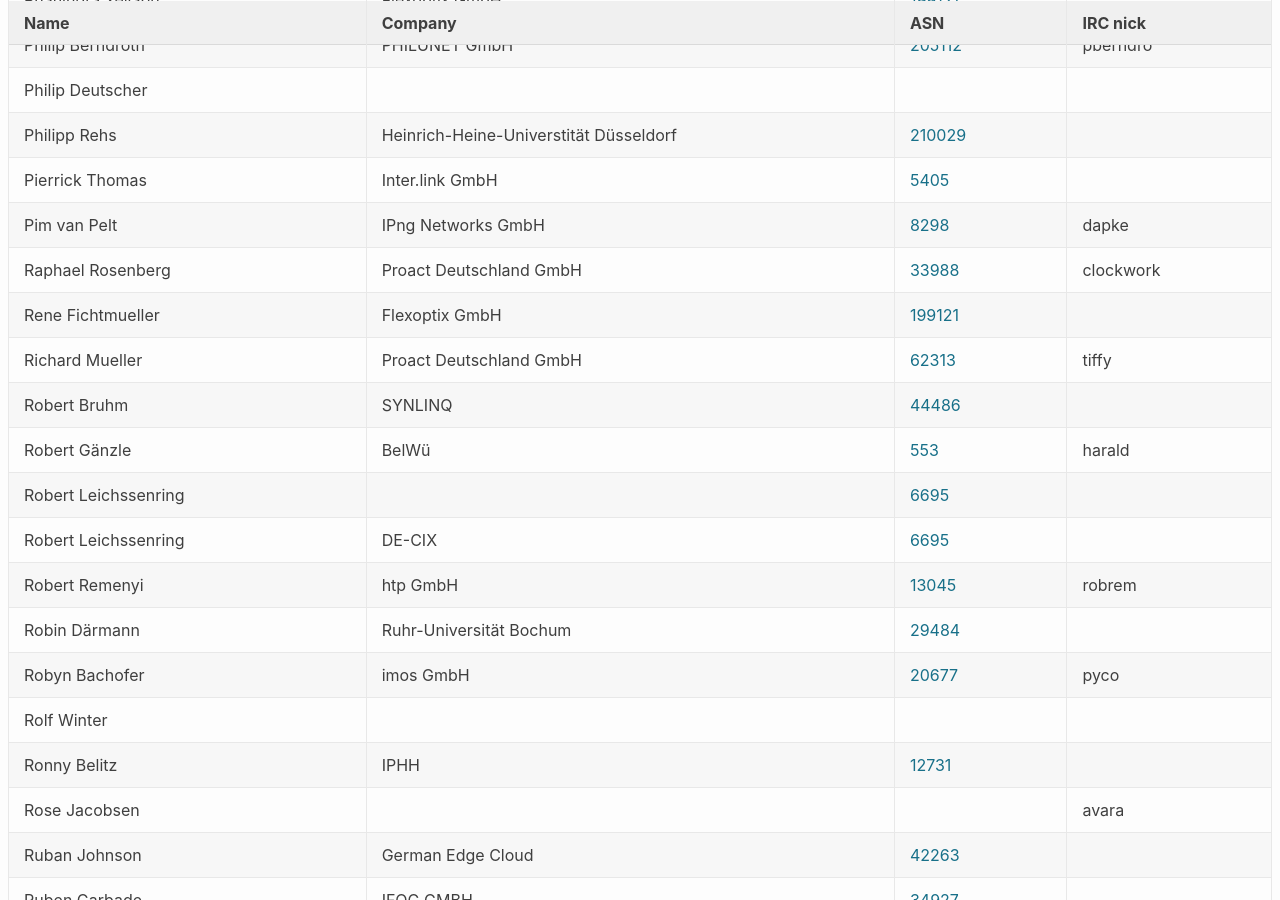
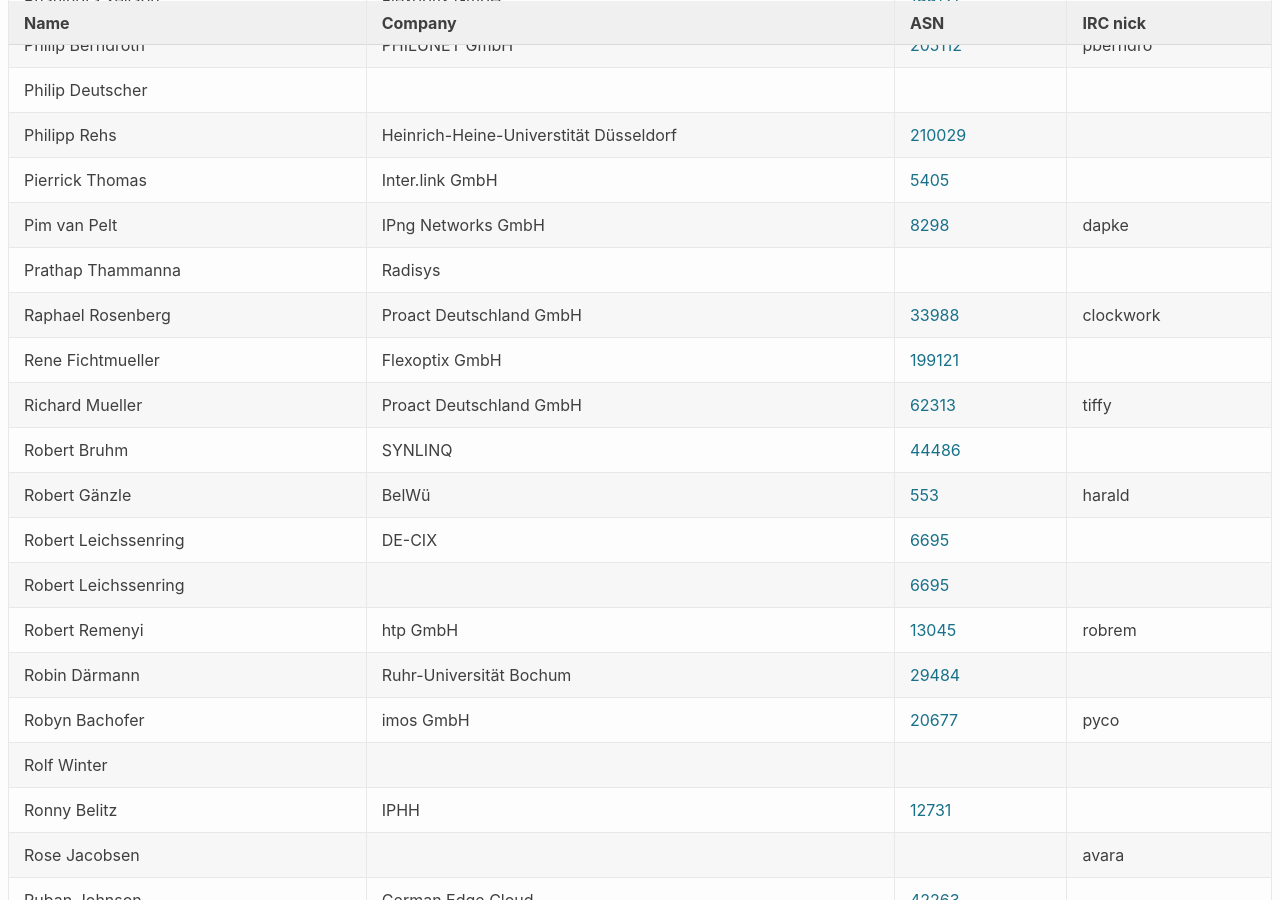
Before and after one commit to denog/pretix-attendeelist, a Jekyll site: the page built from denog14/index.md, in a window 1280 px wide and 900 px high, scrolled down 10549 px. Built offline with Jekyll 4.4.1, drawn with Linux system fonts in a browser that asks for light colours.

Commit message:
Latest data: Fri Nov 11 13:41:51 UTC 2022

```diff
--- a/_data/attendees_denog14_onsite.json
+++ b/_data/attendees_denog14_onsite.json
@@ -1416,6 +1416,12 @@
     "asn": "8298"
   },
   {
+    "name": "Prathap Thammanna",
+    "company": "Radisys",
+    "irc": null,
+    "asn": null
+  },
+  {
     "name": "Raphael Rosenberg",
     "company": "Proact Deutschland GmbH",
     "irc": "clockwork",
@@ -1447,13 +1453,13 @@
   },
   {
     "name": "Robert Leichssenring",
-    "company": null,
+    "company": "DE-CIX",
     "irc": null,
     "asn": "6695"
   },
   {
     "name": "Robert Leichssenring",
-    "company": "DE-CIX",
+    "company": null,
     "irc": null,
     "asn": "6695"
   },
```
